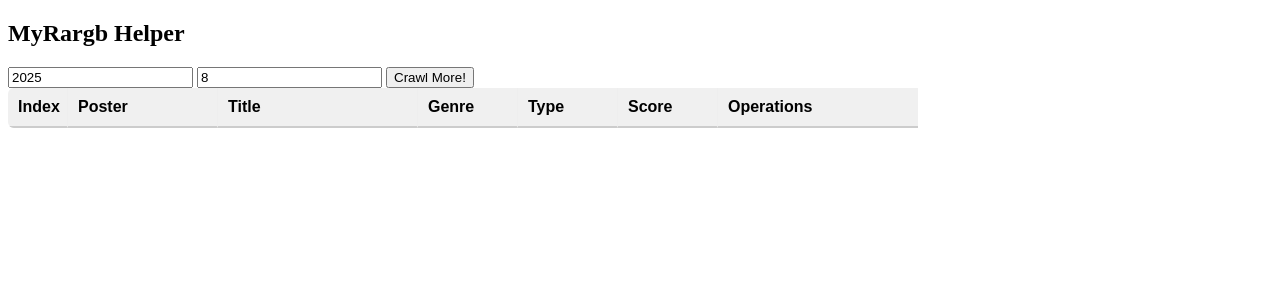
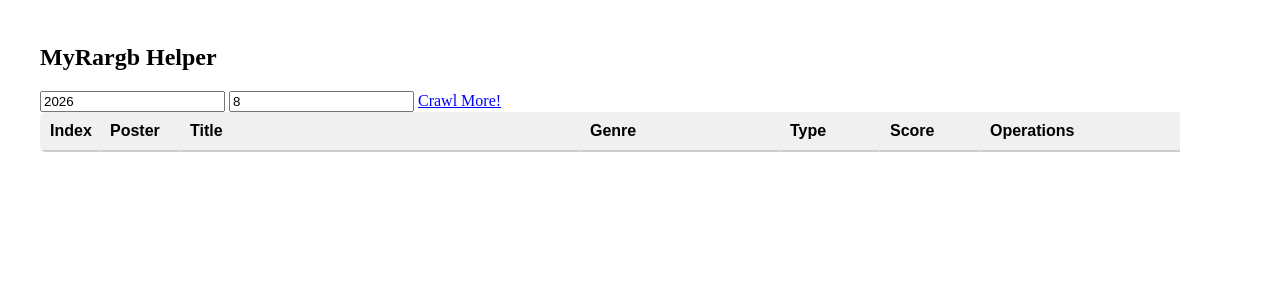
Before and after one commit to relidaning/myrargb, a Flask app: page / in a window 1280 px wide. Shown: the top 300 px of the page. Run offline with Flask 3, Linux system fonts and the light colour scheme; data that the repository does not hold is empty.

Commit message:
optimized.

```diff
--- a/app.py
+++ b/app.py
@@ -14,10 +14,17 @@ CORS(app)  # 允许跨域请求
 
 @app.route('/', methods=['GET'])
 def index():
-    keyword = '2025'
-    page = 8
+    keyword = '2026'
+    page = 1
     items = db.get_items(workflow=Workflow.NONE, limit=100, order_by='score DESC, marked asc')
-    return render_template('index.html', items=items, keyword=keyword, page=page)
+
+    finetunable = True
+    items_traning = db.get_items(workflow=Workflow.TRAINING, limit=100, order_by='id DESC')
+    count = len(items_traning)
+    if count <= 1:
+        finetunable = False
+
+    return render_template('index.html', items=items, keyword=keyword, page=page, finetunable=finetunable)
 
 
 @app.route('/crawl_more', methods=['GET'])
@@ -65,5 +72,11 @@ def title_acurate(item_id):
 
 
 
+@app.route('/model/finetuning', methods=['POST'])
+def finetuning():
+  model.finetune()
+  return jsonify({"status": "success", "message": "Model fine-tuning finished."})
+
+
 if __name__ == '__main__':
     app.run(host='0.0.0.0', port=5000, debug=True)
--- a/db.py
+++ b/db.py
@@ -5,7 +5,7 @@ from workflow import Workflow
 
 class MyRargbDB:
 
-
+    # TODO: update statements
   def __init__(self):
     self.conn = sqlite3.connect("myrargb.db", check_same_thread=False)
     self.cur = self.conn.cursor()
@@ -37,7 +37,7 @@ class MyRargbDB:
     if workflow == Workflow.FILTERING:
       exe_sql += " and (title is null or title = '' ) "
     elif workflow == Workflow.TRAINING:
-      exe_sql += " and title is not null and title != '' "
+      exe_sql += " and title_acurate is not null and trained_flag == '0' "
     elif workflow == Workflow.QUERYING:
       exe_sql += " and score is not null and score != '' and score != 'unmatched' "
     elif workflow == Workflow.SCORING:
--- a/templates/index.html
+++ b/templates/index.html
@@ -6,9 +6,15 @@
     <title>MyRargb Helper</title>
 
     <style>
+      .content {
+        max-width: 1200px;   /* 控制内容宽度 */
+        margin: 0 auto;      /* 关键：水平居中 */
+        padding: 16px;
+      }
+
       .table {
         display: grid;
-        grid-template-columns: 60px 150px 200px 100px 100px 100px 200px;
+        grid-template-columns: 60px 80px 400px 200px 100px 100px 200px;
         border: none;
         border-radius: 6px;
         overflow: hidden;
@@ -128,6 +134,7 @@
         </div>
       </form>
     </dialog>
+    <div class="content">
       <h2>MyRargb Helper</h2>
       <input
         type="text"
@@ -136,7 +143,10 @@
         value="{{keyword}}"
       />
       <input type="text" id="page" placeholder="Page..." value="8" />
-    <button onclick="crawlMore()">Crawl More!</button>
+      <button class="hyperlink" onclick="crawlMore()">Crawl More!</button>
+      {% if finetunable %}
+      <button class="hyperlink" onclick="finetuning()">Finetuning</button>
+      {% endif %}
       <div class="table-container">
         <div class="table">
           <!-- Header -->
@@ -195,11 +205,12 @@
               <button class="hyperlink" onclick="watchedItem('{{item.id}}')">
                 Watched
               </button>
-            {% else %} {{'Abandoned' if item.marked == '01' else 'Watched' }} {%
-            endif %}
+              {% else %} {{'Abandoned' if item.marked == '01' else 'Watched' }}
+              {% endif %}
             </div>
           </div>
           {% endfor %}
+        </div>
       </div>
     </div>
     <div id="mask">
@@ -287,6 +298,19 @@
       function hideMask() {
         document.getElementById("mask").style.display = "none";
       }
+
+      function finetuning() {
+        showMask();
+        axios
+          .post("/model/finetuning")
+          .then(function (response) {
+            alert(response.data.message);
+            hideMask();
+          })
+          .catch(function (error) {
+            console.error(error);
+          });
+      }
     </script>
   </body>
 </html>
```
Also changed, not shown: finetuning.py (+31 -18 lines). Lines whose indentation alone changed are shown as unchanged.
